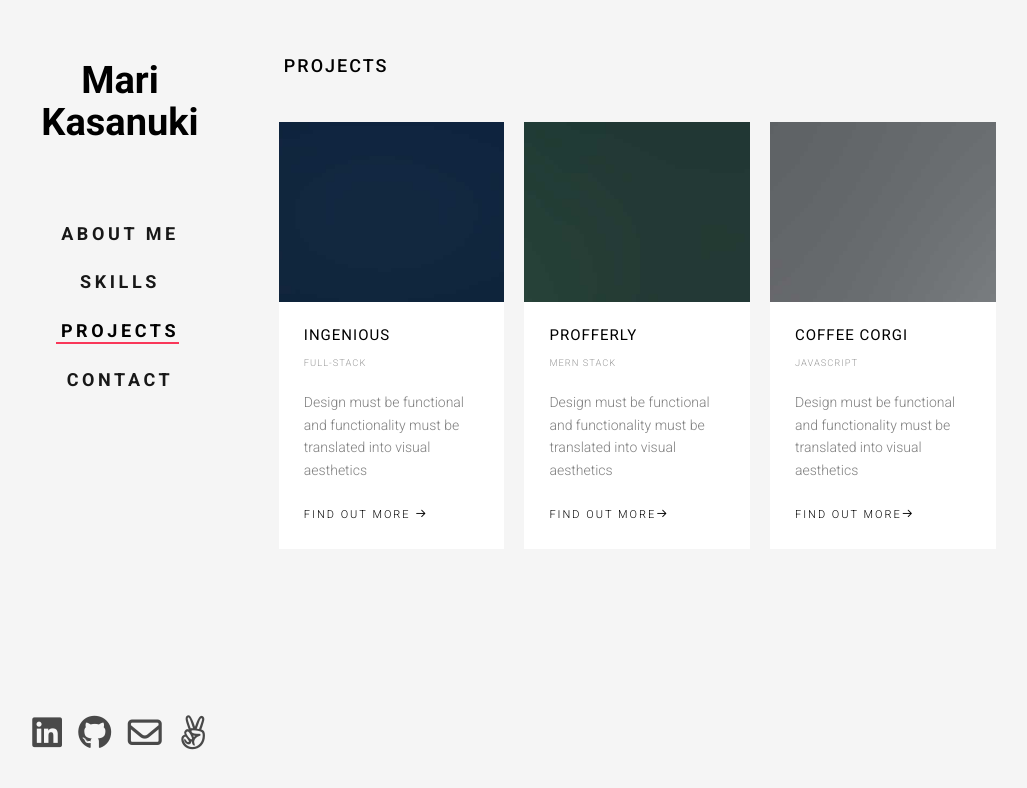
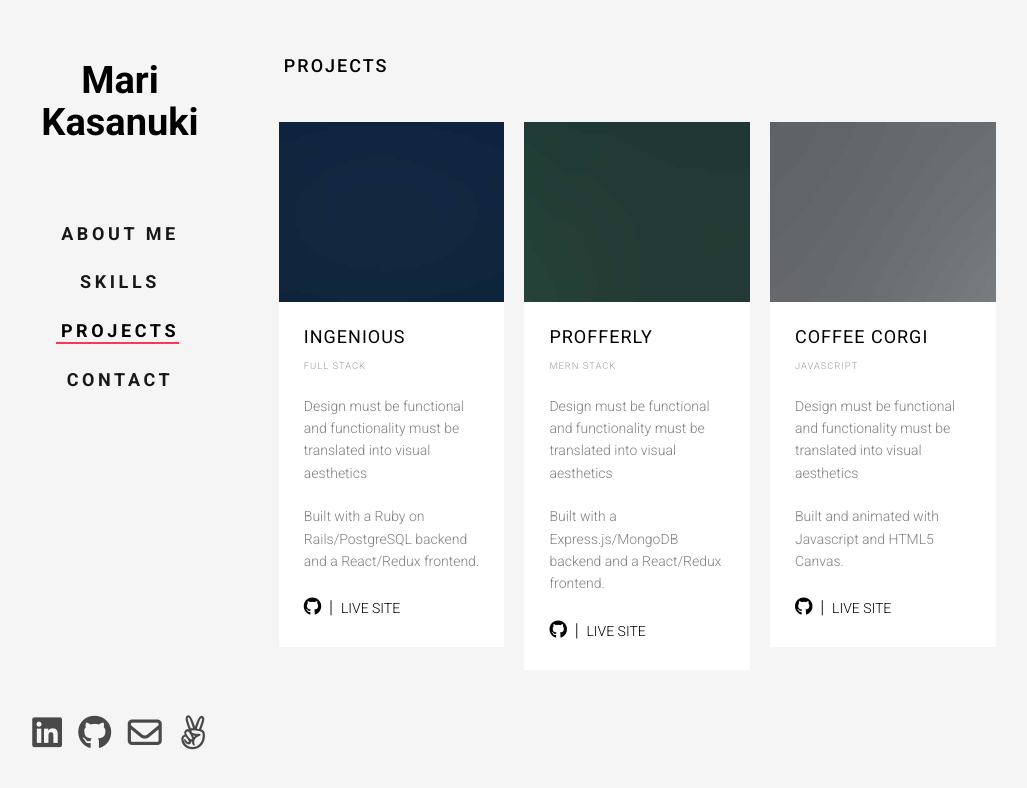
Before and after one commit to marikasanuki/marikasanuki.github.io, a plain HTML site: page projects.html in a window 1280 px wide. Shown: the whole page, without its empty margins (8-1035 px from the left). Drawn offline with nearby package versions, Linux system fonts and the light colour scheme; files whose address does not match are found by name.

Commit message:
format streamlined

```diff
--- a/contact.html
+++ b/contact.html
@@ -39,7 +39,7 @@
 	<meta name="twitter:card" content="" />
 
 	<!-- Place favicon.ico and apple-touch-icon.png in the root directory -->
-	<link rel="shortcut icon" href="favicon.ico">
+	<link rel="shortcut icon" href="images/favicon.png">
 
     <link href="https://fonts.googleapis.com/css?family=Roboto:100,300,400,500,700" rel="stylesheet">
     <script src="https://kit.fontawesome.com/59ef01a9e7.js" crossorigin="anonymous"></script>
@@ -96,12 +96,14 @@
 					<div class="row">
                         <div class="col-md-4">
                             <div class="fh5co-feature fh5co-feature-sm animate-box" data-animate-effect="fadeInLeft">
-                                <div class="fh5co-icon">
-                                    <i class="far fa-file"></i>
+                                <div class="contact-icon">
+                                    <a target="_blank" href="https://mail.google.com/mail/?view=cm&fs=1&to=mari.kasanuki@gmail.com">
+                                        <i class="far fa-file"></i>
+                                    </a>
                                 </div>
                                 <div class="fh5co-text">
                                     <a target="_blank" href="https://mail.google.com/mail/?view=cm&fs=1&to=mari.kasanuki@gmail.com">
-                                        <div class="contact-text" >DOWNLOAD RESUME
+                                        <div class="contact-text" >View Resume
                                         </div>
                                     </a>
                                 </div>
@@ -109,8 +111,8 @@
                         </div>
                         <div class="col-md-4">
 							<div class="fh5co-feature fh5co-feature-sm animate-box" data-animate-effect="fadeInLeft">
-								<div class="fh5co-icon">
-                                    <i class="far fa-envelope"></i>
+								<div class="contact-icon">
+                                    <a target="_blank" href="https://mail.google.com/mail/?view=cm&fs=1&to=mari.kasanuki@gmail.com"><i class="far fa-envelope"></i></a>
 								</div>
 								<div class="fh5co-text">
                                     <a target="_blank" href="https://mail.google.com/mail/?view=cm&fs=1&to=mari.kasanuki@gmail.com"><div class="contact-text" >mari.kasanuki@gmail.com</div></a>
@@ -119,7 +121,7 @@
 						</div>
 						<div class="col-md-4">
 							<div class="fh5co-feature fh5co-feature-sm animate-box" data-animate-effect="fadeInLeft">
-								<div class="fh5co-icon">
+								<div class="contact-icon">
                                     <!-- <i class="fas fa-map-marker-alt"></i> -->
                                     <i class="fas fa-map-marked-alt"></i>
 								</div>
@@ -130,11 +132,11 @@
 						</div>
                         <div class="col-md-4">
                             <div class="fh5co-feature fh5co-feature-sm animate-box" data-animate-effect="fadeInLeft">
-                                <div class="fh5co-icon">
-                                    <i class="fas fa-phone"></i>
+                                <div class="contact-icon">
+                                    <a href="tel://"><i class="fas fa-phone"></i></a>
                                 </div>
                                 <div class="fh5co-text">
-                                    <a href="tel://"><div class="contact-text" >(123) 123-1234</div>
+                                    <a href="tel://"><div class="contact-text" >(917) 238-7073</div>
                                     </a>
                                 </div>
                             </div>
--- a/projects.html
+++ b/projects.html
@@ -39,7 +39,7 @@
 	<meta name="twitter:card" content="" />
 
 	<!-- Place favicon.ico and apple-touch-icon.png in the root directory -->
-	<link rel="shortcut icon" href="favicon.ico">
+	<link rel="shortcut icon" href="images/favicon.png">
 
 	<link href="https://fonts.googleapis.com/css?family=Roboto:100,300,400,500,700" rel="stylesheet">
 
@@ -98,23 +98,30 @@
 				<div class="row row-bottom-padded-md">
 					<div class="col-md-3 col-sm-6 col-padding animate-box" data-animate-effect="fadeInLeft">
 						<div class="blog-entry">
-							<a href="#" class="blog-img"><img src="images/img-1.jpg" class="img-responsive" alt="Free HTML5 Bootstrap Template by FreeHTML5.co"></a>
+							<a href="https://ingenious-app.herokuapp.com/" class="blog-img"><img src="images/img-1.jpg" class="img-responsive" alt="Free HTML5 Bootstrap Template by FreeHTML5.co"></a>
 							<div class="desc">
-								<h3><a href="#">Ingenious</a></h3>
-								<span><small>Full-Stack </small></span>
-								<p>Design must be functional and functionality must be translated into visual aesthetics</p>
-								<a href="#" class="lead">Find Out More <i class="icon-arrow-right3"></i></a>
+								<h3><a class="proj-hed" href="https://ingenious-app.herokuapp.com/">Ingenious</a></h3>
+								<span><small>Full Stack </small></span>
+                                <p>Design must be functional and functionality must be translated into visual aesthetics</p>
+
+                                <p>Built with a Ruby on Rails/PostgreSQL backend and a React/Redux frontend.</p>
+                                <a class="git-icon" target=_blank href="https://github.com/marikasanuki/Ingenious"><i class="fab fa-github"></i></a>
+                                <meh class="git-icon">&nbsp;|&nbsp;</meh>
+								<a class="live-site" href="https://ingenious-app.herokuapp.com/" class="lead">LIVE SITE</a>
 							</div>
 						</div>
 					</div>
 					<div class="col-md-3 col-sm-6 col-padding animate-box" data-animate-effect="fadeInLeft">
 						<div class="blog-entry">
-							<a href="#" class="blog-img"><img src="images/img-2.jpg" class="img-responsive" alt="Free HTML5 Bootstrap Template by FreeHTML5.co"></a>
+							<a href="http://profferly.herokuapp.com/#/" class="blog-img"><img src="images/img-2.jpg" class="img-responsive" alt="Free HTML5 Bootstrap Template by FreeHTML5.co"></a>
 							<div class="desc">
-								<h3><a href="#">Profferly</a></h3>
+								<h3><a class="proj-hed" href="http://profferly.herokuapp.com/#/">Profferly</a></h3>
 								<span><small>MERN Stack</small></span>
-								<p>Design must be functional and functionality must be translated into visual aesthetics</p>
-								<a href="#" class="lead">Find Out More<i class="icon-arrow-right3"></i></a>
+                                <p>Design must be functional and functionality must be translated into visual aesthetics</p>
+                                <p>Built with a Express.js/MongoDB backend and a React/Redux frontend.</p>
+                                <a class="git-icon" target=_blank href="https://github.com/glhkang/profferly"><i class="fab fa-github"></i></a>
+                                <meh class="git-icon">&nbsp;|&nbsp;</meh>
+                                <a class="live-site" href="http://profferly.herokuapp.com/#/" class="lead">LIVE SITE</a>
 							</div>
 						</div>
 					</div>
@@ -122,10 +129,14 @@
 						<div class="blog-entry">
 							<a href="#" class="blog-img"><img src="images/img-3.jpg" class="img-responsive" alt="Free HTML5 Bootstrap Template by FreeHTML5.co"></a>
 							<div class="desc">
-								<h3><a href="#">Coffee Corgi</a></h3>
+								<h3><a class="proj-hed" href="#">Coffee Corgi</a></h3>
 								<span><small>Javascript</small></span>
-								<p>Design must be functional and functionality must be translated into visual aesthetics</p>
-								<a href="#" class="lead">Find Out More<i class="icon-arrow-right3"></i></a>
+                                <p>Design must be functional and functionality must be translated into visual aesthetics</p>
+                                <p>Built and animated with Javascript and HTML5 Canvas.</p>
+                                <a class="git-icon" target=_blank href="https://github.com/marikasanuki/coffeecorgi"><i class="fab fa-github"></i></a>
+                                <meh class="git-icon">&nbsp;|&nbsp;</meh>
+                                <a class="live-site" href="http://profferly.herokuapp.com/#/" class="lead">LIVE SITE</a>
+
 							</div>
 						</div>
 					</div>
--- a/sass/style.scss
+++ b/sass/style.scss
@@ -811,7 +811,7 @@ body {
 }
 
 .fh5co-more-contact {
-	background: lighten($brand-black, 98%);
+    background: lighten($brand-black, 98%);
 }
 
 
```
Also changed, not shown: index.html (+2 -2 lines), skills.html (+1 -1 lines), css/style.css, images/favicon-blk.png (added), images/favicon.png (added).
